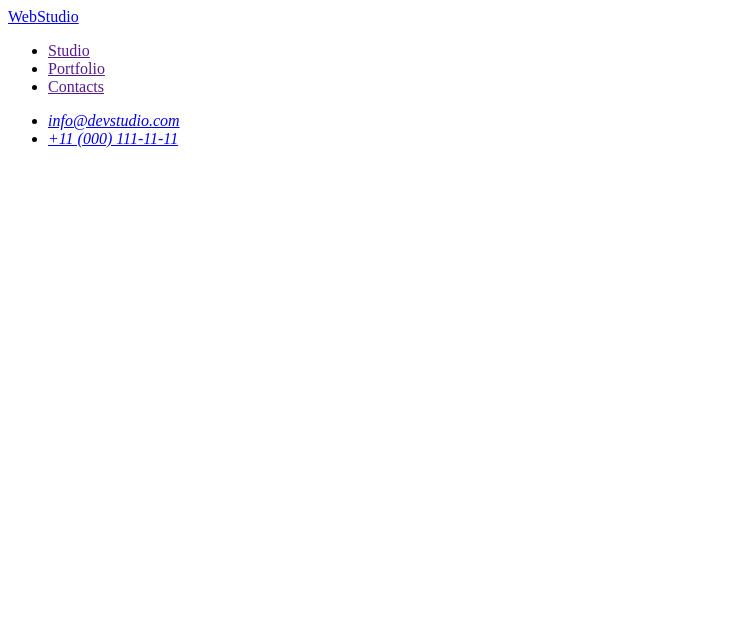
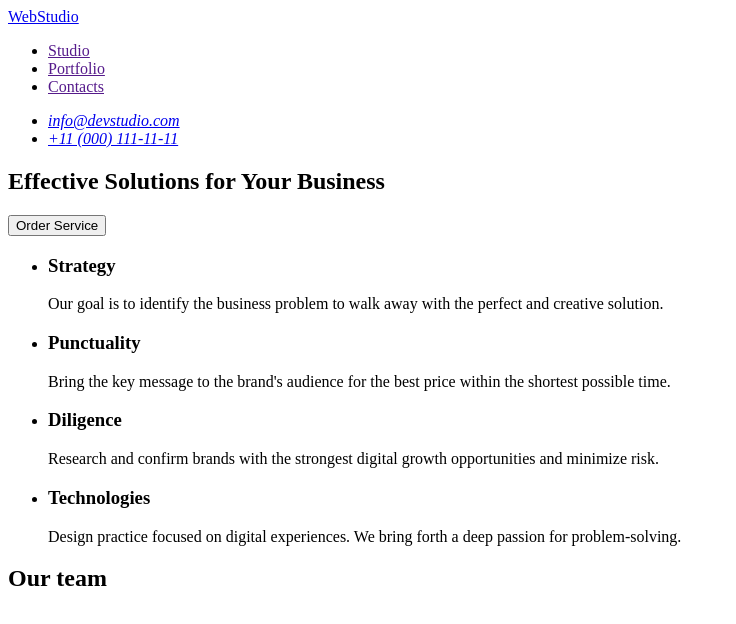
Before and after one commit to Katerynakulik/goit-markup-hw-01, a plain HTML site: page index.html in a window 1280 px wide. Shown: the whole page, without its empty margins (0-736 px from the left). Drawn offline with Linux system fonts and the light colour scheme.

```diff
--- a/index.html
+++ b/index.html
@@ -25,7 +25,42 @@
             </address>
         </header>
         <main>
+            <section >
+                <h1>Effective Solutions for Your Business</h1>
+                <button>Order Service</button>
+            </section>
+            <section>
+                <ul>
+                    <li>
+                        <h3>Strategy</h3>
+                        <p>
+                            Our goal is to identify the business problem to walk away with the perfect and creative solution.
+                        </p>
+                    </li>
+                    <li>
+                        <h3>Punctuality</h3>
+                        <p>
+                            Bring the key message to the brand's audience for the best price within the shortest possible time.
+                        </p>
+                    </li>
+                    <li>
+                        <h3>Diligence</h3>
+                        <p>
+                            Research and confirm brands with the strongest digital growth opportunities and minimize risk.
+                        </p>
+                    </li>
+                    <li>
+                        <h3>Technologies</h3>
+                        <p>
+                            Design practice focused on digital experiences. We bring forth a deep passion for problem-solving.
+                        </p>
+                    </li>
+                </ul>
+            </section>
+            <section>
+                <h2>Our team</h2>
 
+            </section>
         </main>
         <footer>
 
```
Also changed, not shown: images/teamcard1.jpg (added), images/teamcard2.jpg (added), images/teamcard3.jpg (added), images/teamcard4.jpg (added).
